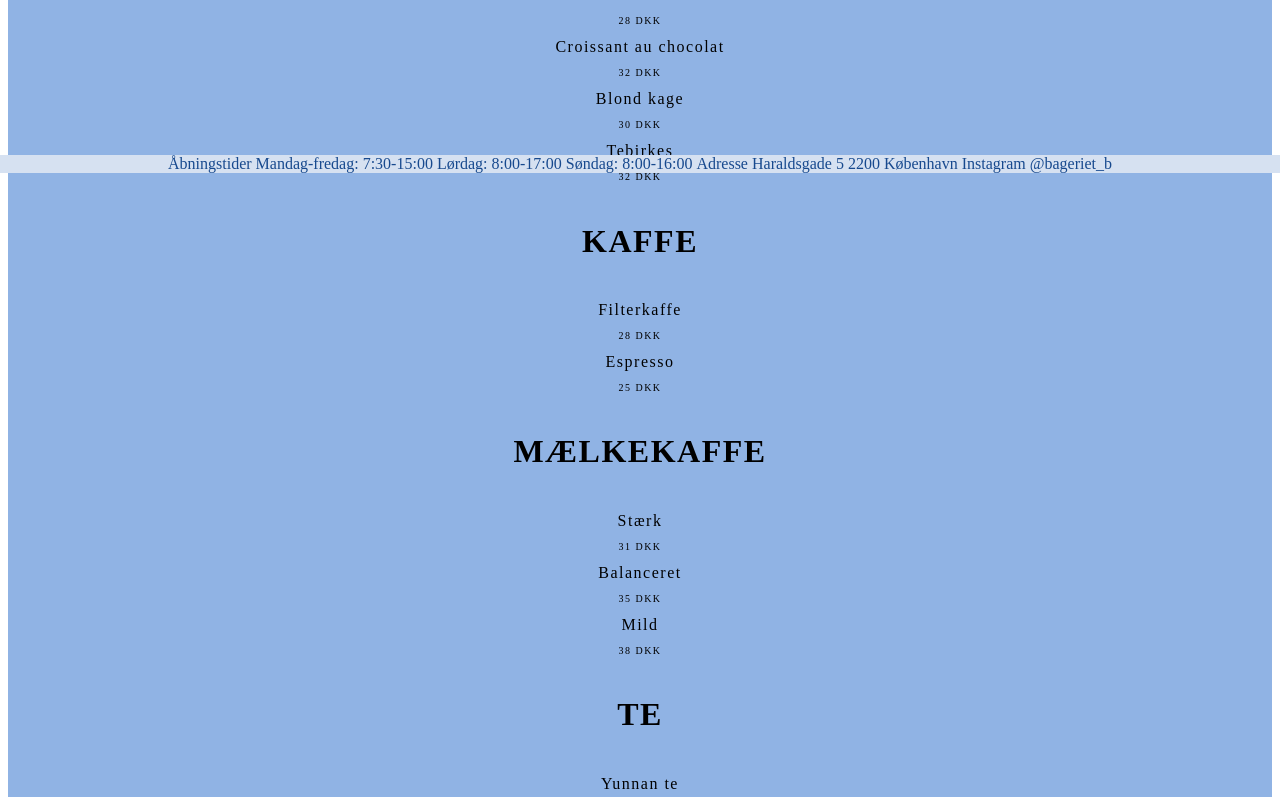
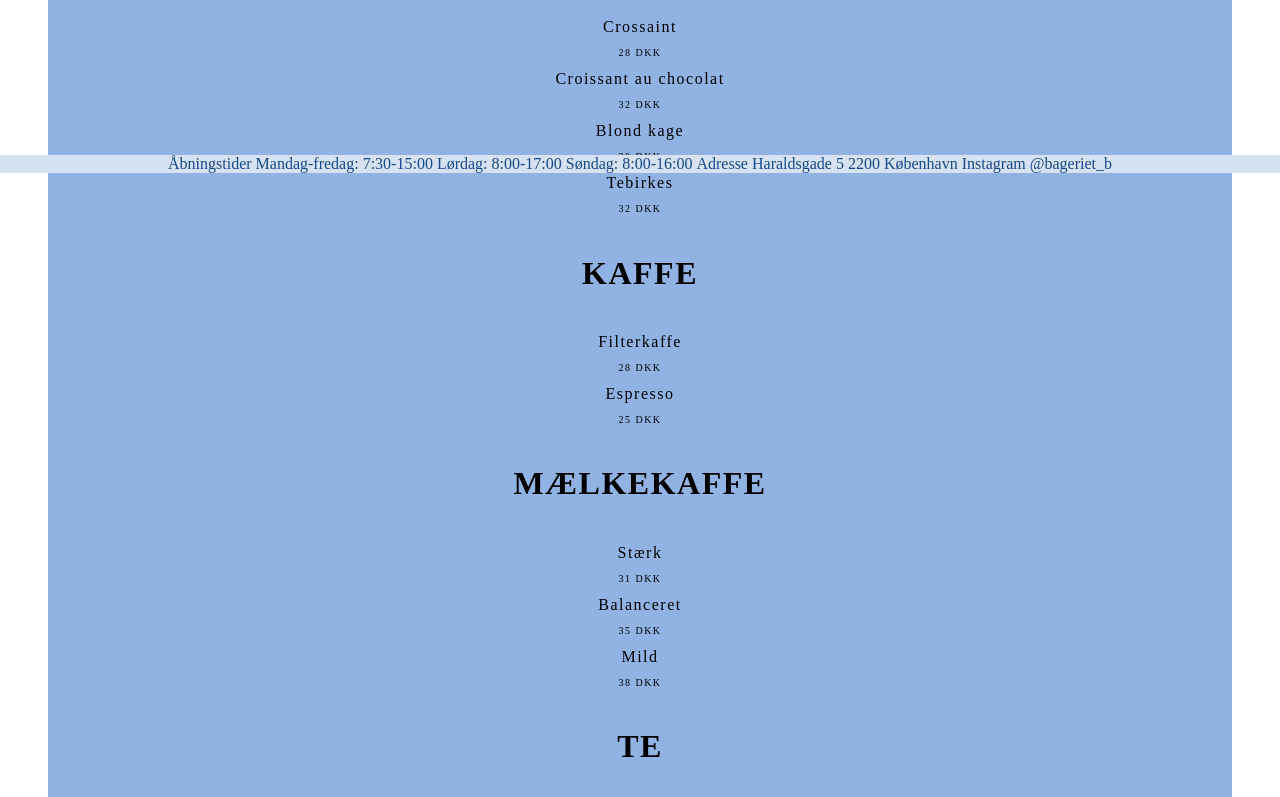
Before and after one commit to asta4678/bageriet, a plain HTML site: page menu.html in a window 1280 px wide. Shown: the part 627-1424 px from the top of the page. Drawn offline with Linux system fonts and the light colour scheme.

Commit message:
hvid div

```diff
--- a/menu.css
+++ b/menu.css
@@ -1,3 +1,9 @@
+.background-color {
+  background-color: white;
+  margin: 20px;
+  padding: 20px;
+}
+
 .background-menu {
   background-color: #4b84d39d;
   margin-top: 0%;
--- a/menu.html
+++ b/menu.html
@@ -21,6 +21,7 @@
         </ul>
       </nav>
     </header>
+    <div class="background-color">
       <div class="background-menu">
         <h1 class="heading-2-brød">BAGVÆRK</h1>
         <div class="text-brød-item-name">Surdejsbrød</div>
@@ -76,6 +77,7 @@
         <div class="text-andet-item-name">Æblemost</div>
         <div class="text-andet-item-price">28 DKK</div>
       </div>
+    </div>
   </body>
   <div class="footer">
     <footer>
```
Lines whose indentation alone changed are shown as unchanged.
